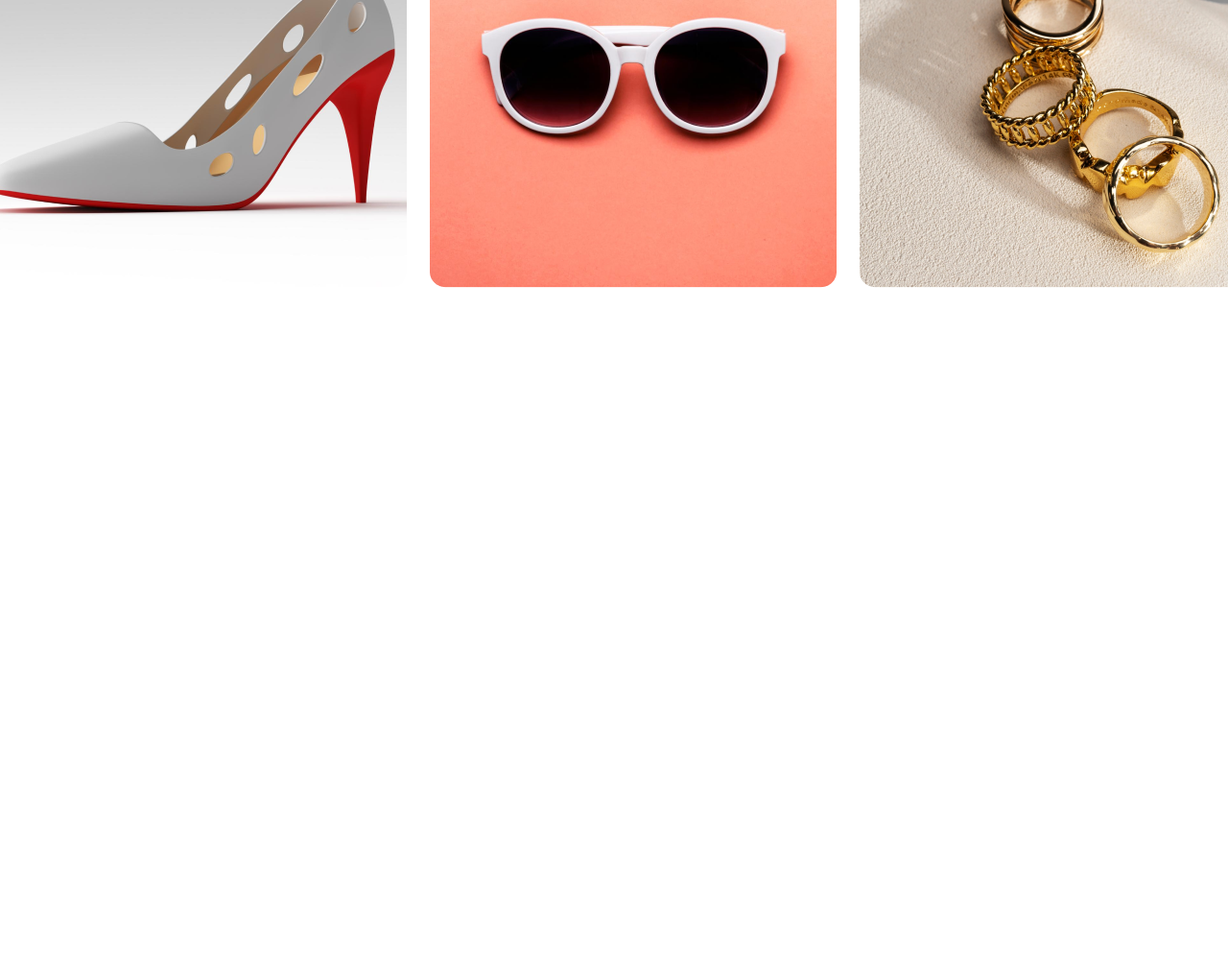
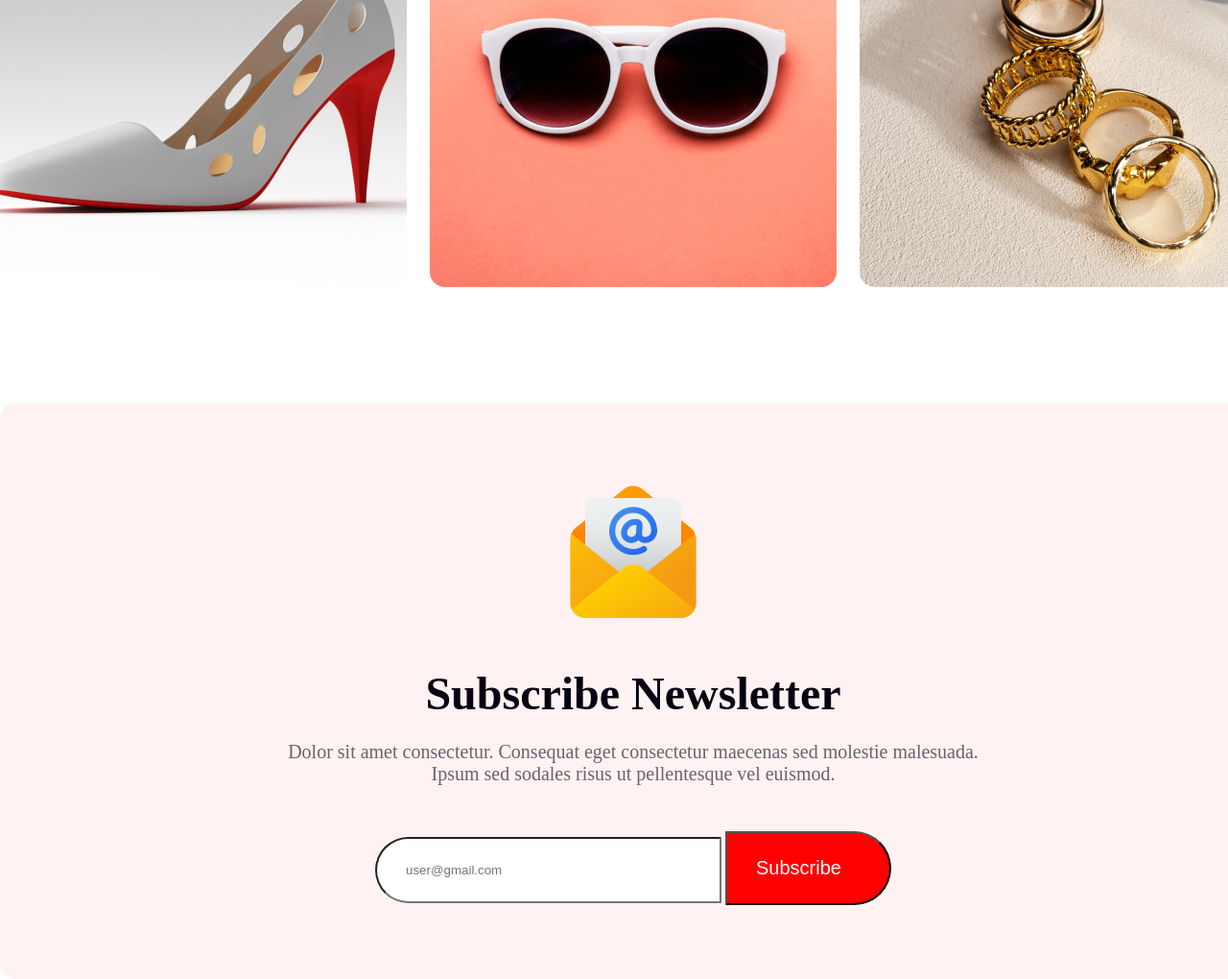
Before and after one commit to kawser2917/Happy-New-Year, a plain HTML site: page index.html in a window 1280 px wide. Shown: the part 5402-6422 px from the top of the page at 96% size. Before the commit the page ends 5702 px from the top, so only its background shows below. Drawn offline with Linux system fonts and the light colour scheme.

Commit message:
main section done

```diff
--- a/index.html
+++ b/index.html
@@ -108,9 +108,25 @@
                 <img src="Images/Rectangle 6.png" alt="">
                 <img src="Images/Rectangle 7.png" alt="">
                 <img src="Images/Rectangle 8.png" alt="">
-
             </div>
         </section>
+        <!-- Newsletter section -->
+         <section class="newsletter">
+            <div class="image">
+                <img src="Images/Group 61.png" alt="">
+            </div>
+            <div class="newsletter-content">
+                <h3 class="newsletter-title">Subscribe Newsletter</h3>
+            <p class="newsletter-description">
+                Dolor sit amet consectetur. Consequat eget consectetur maecenas sed molestie malesuada. <br>Ipsum sed sodales risus ut pellentesque vel euismod.
+            </p>
+            <form action="">
+                <input type="email" name="" id="" placeholder="user@gmail.com">
+                <input type="submit" value="Subscribe">
+            </form>
+            </div>
+
+         </section>
     </main>
     <footer>
 
--- a/style/style.css
+++ b/style/style.css
@@ -242,3 +242,47 @@ header {
     gap: 24px;
 
 }
+/* Nesletter section */
+.newsletter{
+    margin-top: 120px;
+    width: 1320px;
+    height: 600px;
+    border-radius: 16px;
+    background: rgba(255, 0, 0, 0.05);
+}
+.image{
+    text-align: center;
+}
+.image img{
+    text-align: center;
+    margin-top: 80px;
+}
+.newsletter-content{
+    text-align: center;
+}
+.newsletter-title{
+    margin-top: 40px;
+    font-size: 48px;
+    font-weight: 800;
+    color: #070211;
+}
+.newsletter-description{
+    font-size: 20px;
+    color: rgba(7, 2, 17, 0.60);
+    margin-top: 22px;
+}
+.newsletter-content form{
+    margin-top: 48px;
+}
+.newsletter-content form input[type="email"]{
+    padding: 25px 150px 25px 30px;
+    border-radius: 50px 0px 0px 50px;
+
+}
+.newsletter-content form input[type="submit"]{
+    padding: 25px 50px 25px 30px;
+    background-color: #F00;
+    border-radius: 0px 50px 50px 0px;
+    color: #fff;
+    font-size: 20px;
+}
```
